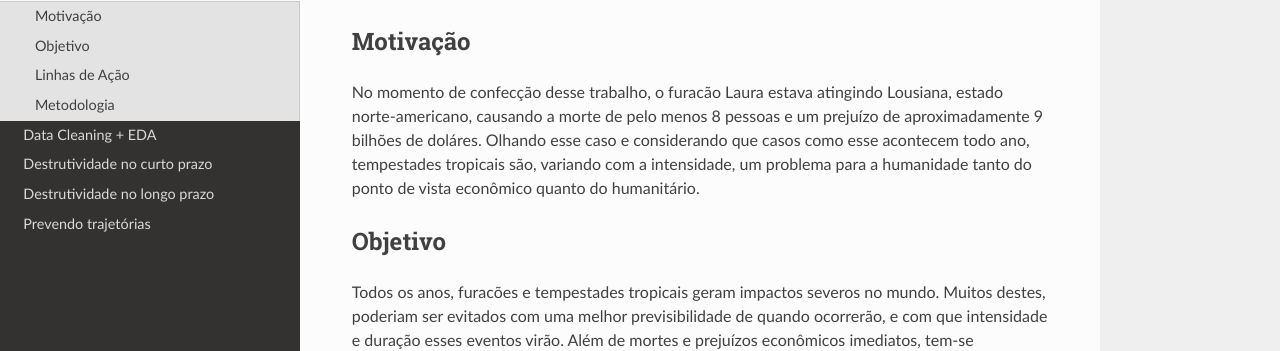
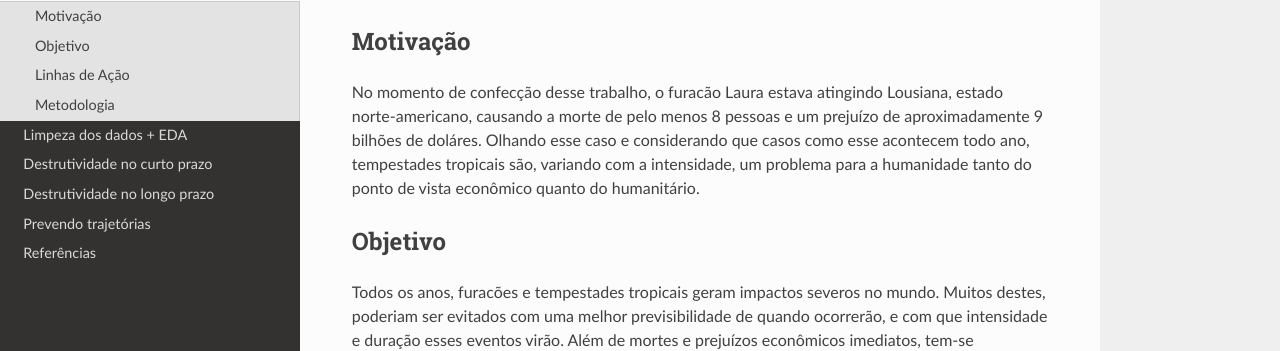
Before and after one commit to reneroliveira/Hurricane_Project, an MkDocs documentation site: the page built from docs/index.md, in a window 1280 px wide. Shown: the part 135-486 px from the top of the page. Built offline with MkDocs 1.6.1, drawn with Linux system fonts in a browser that asks for light colours; nearby versions of some CDN libraries.

Commit message:
nudando nav

```diff
--- a/mkdocs.yml
+++ b/mkdocs.yml
@@ -3,11 +3,11 @@
 
 nav:
 - Home : index.md
-- Data Cleaning + EDA : Data_Cleaning_and_EDA.md
+- Limpeza dos dados + EDA : Data_Cleaning_and_EDA.md
 - Destrutividade no curto prazo: Analises_variaveis.md
 - Destrutividade no longo prazo: PowerDissipationIndex.md
 - Prevendo trajetórias: NN-TrackPrediction.md
-
+- Referências: bib.md
 
 extra_javascript:
     - https://cdnjs.cloudflare.com/ajax/libs/mathjax/2.7.0/MathJax.js?config=TeX-AMS-MML_HTMLorMML
```
